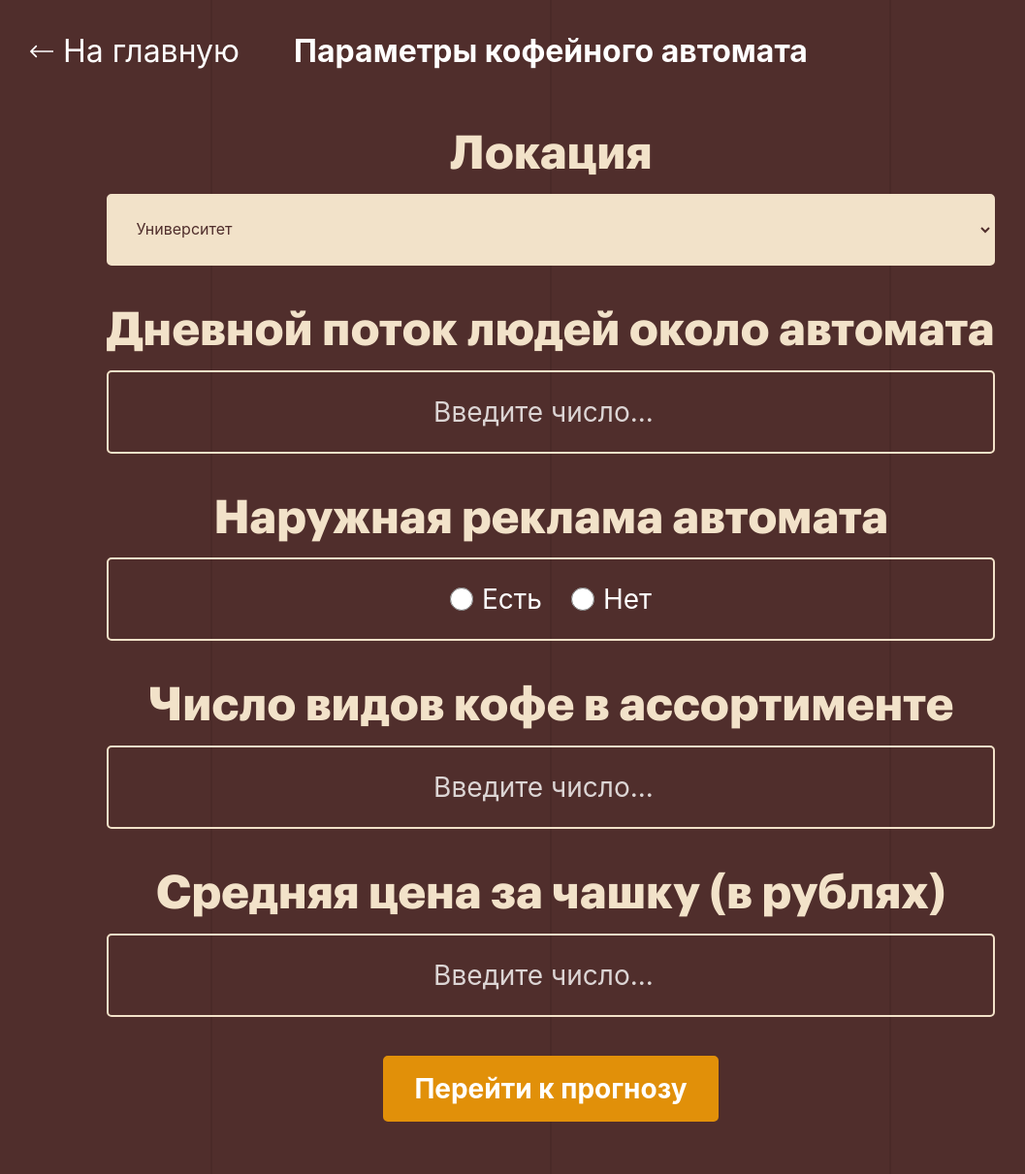
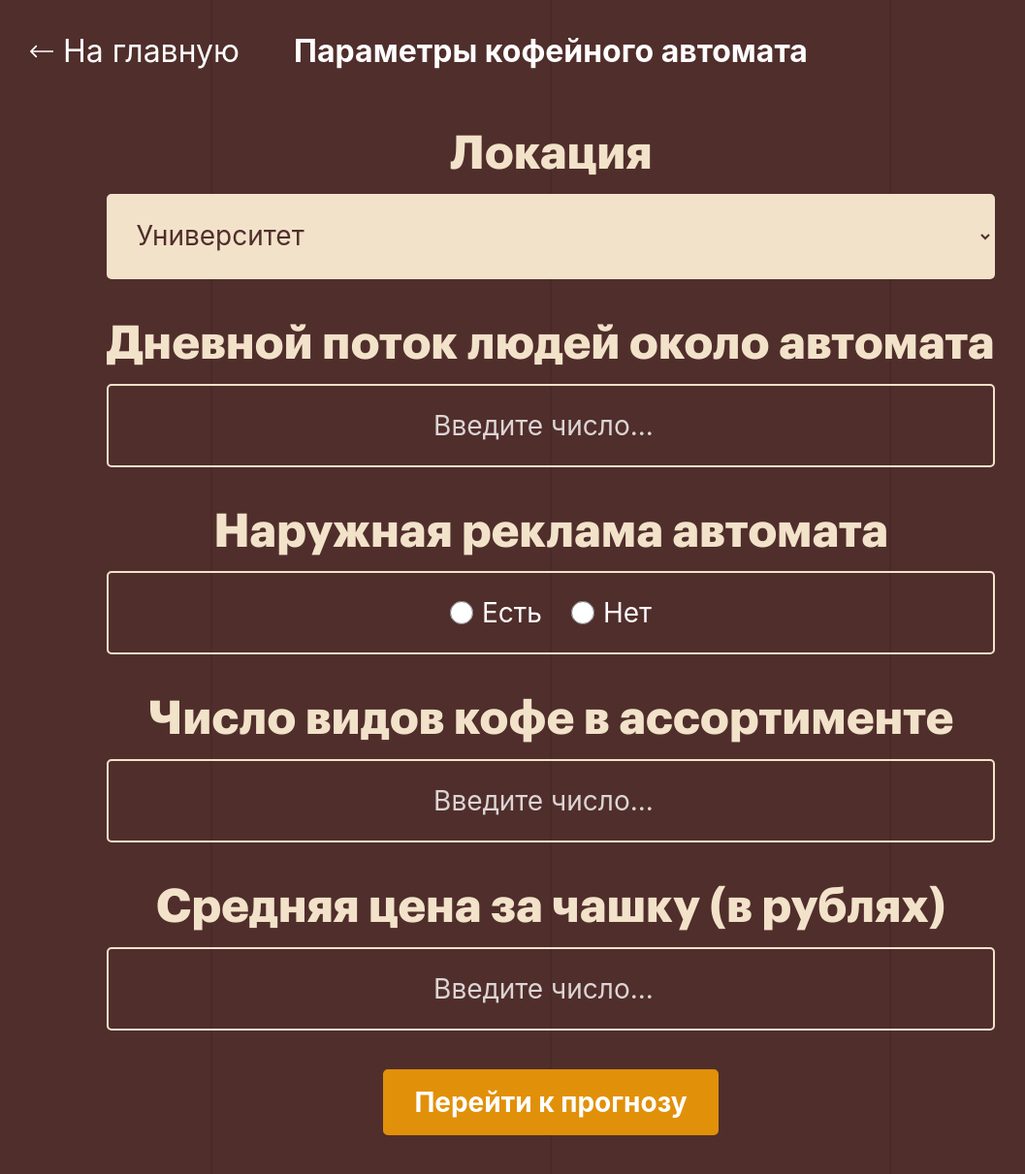
Before and after one commit to oneway192/cupcast, a Flask app: page /page-2 in a window 1280 px wide. Shown: the part 75-1286 px from the top of the page at 97% size, without its empty margins (72-1129 px from the left). Run offline with Flask 3, Linux system fonts and the light colour scheme; some libraries are stand-ins or nearby versions; some web fonts are replaced.

Commit message:
Update styles.css

```diff
--- a/static/css/styles.css
+++ b/static/css/styles.css
@@ -466,7 +466,7 @@ h1 {
     color: #502E2C; /* Цвет текста */
     font-family: 'SF Pro Display', sans-serif; /* Шрифт */
     font-weight: 400; /* Вес для Regular */
-    font-size: 16px; /* Размер текста */
+    font-size: 28px; /* Размер текста */
     letter-spacing: 0; /* Без межбуквенного расстояния */
     text-align: left; /* Выравнивание текста по левому краю */
     cursor: pointer; /* Указатель мыши */
@@ -477,9 +477,9 @@ h1 {
 .location-box::after {
     content: '▼'; /* Символ стрелки */
     position: absolute; /* Абсолютное позиционирование */
-    right: 16px; /* Отступ справа */
+    right: 24px; /* Отступ справа */
     color: #502E2C; /* Цвет стрелки */
-    font-size: 16px; /* Размер стрелки */
+    font-size: 28px; /* Размер стрелки */
     font-family: 'SF Pro Display', sans-serif; /* Шрифт для стрелки */
 }
 
```
